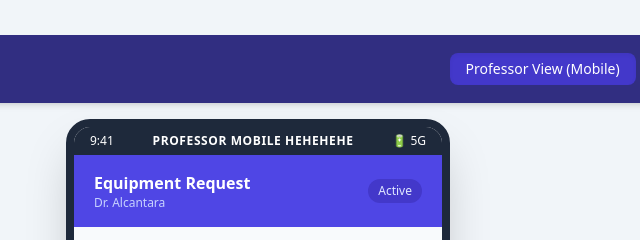
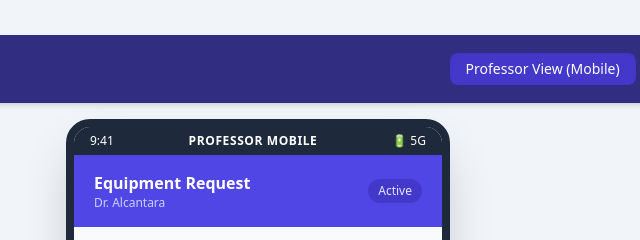
Before and after one commit to seanjbalmana01-beep/LabAsset, a plain HTML site: page frontend/public/index.html in a window 1280 px wide. Shown: the top 240 px of the page, 382-1022 px from the left. Drawn offline with nearby package versions, Linux system fonts and the light colour scheme.

Commit message:
Restore heading

```diff
--- a/frontend/public/index.html
+++ b/frontend/public/index.html
@@ -31,7 +31,7 @@
             <!-- Mobile Status Bar -->
             <div class="bg-slate-800 text-white text-xs px-4 py-1.5 flex justify-between items-center select-none">
                 <span>9:41</span>
-                <span class="font-semibold tracking-wider">PROFESSOR MOBILE HEHEHEHE</span>
+                <span class="font-semibold tracking-wider">PROFESSOR MOBILE</span>
                 <span>🔋 5G</span>
             </div>
 
```
